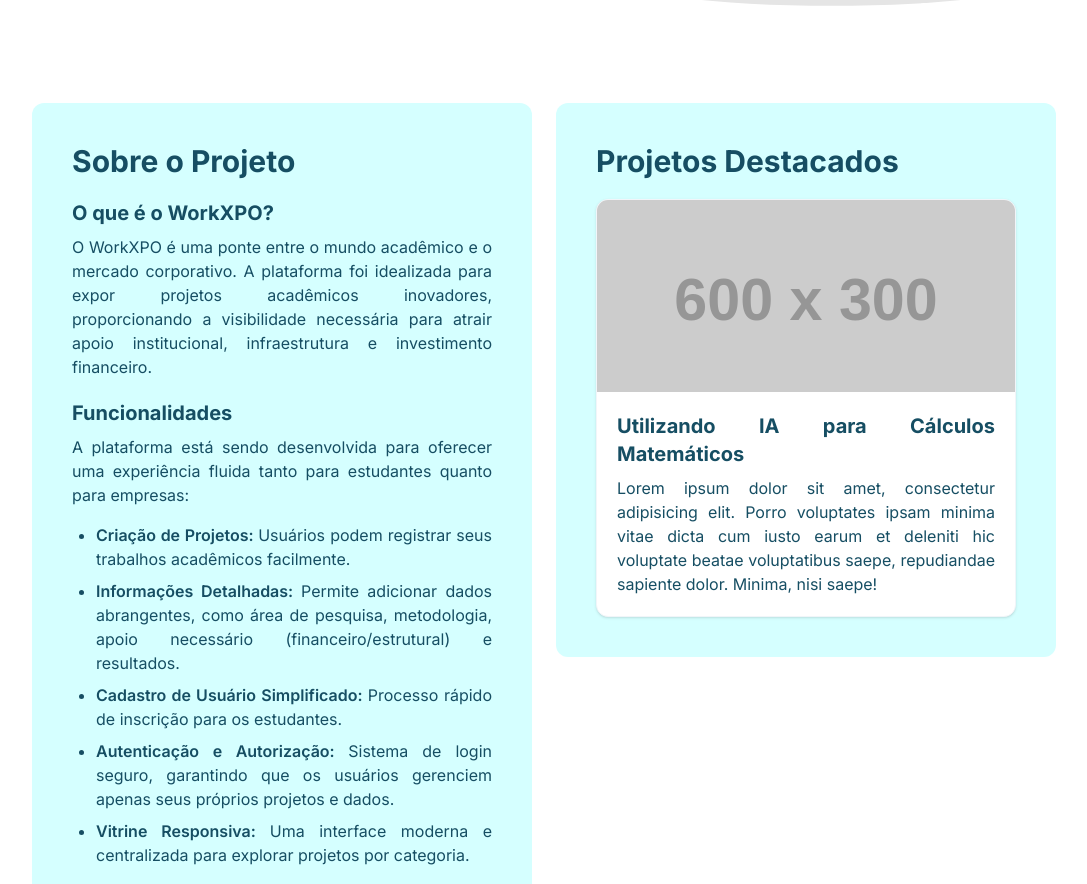
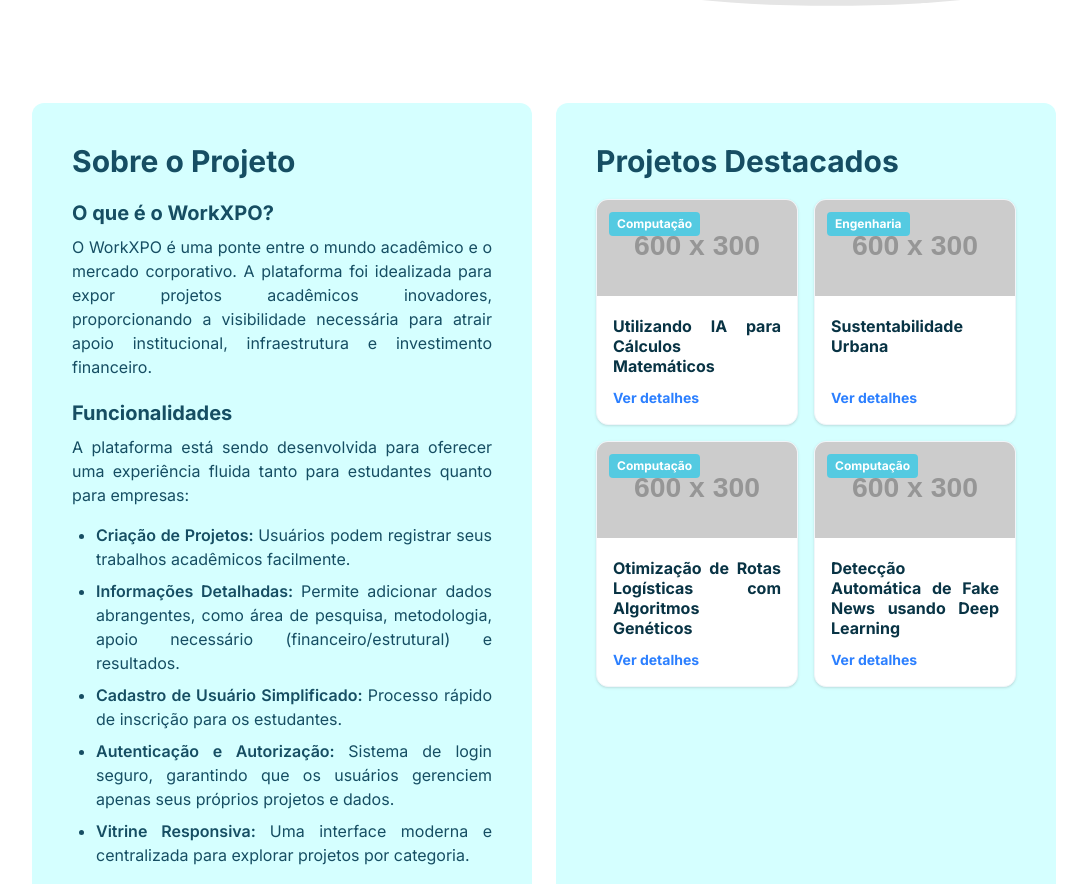
Before and after one commit to WorkXPO-Org/WorkXPO, a React (Vite) app in the folder frontend/: page / in a window 1280 px wide. Shown: the part 537-1421 px from the top of the page, without its empty margins (96-1183 px from the left). Built offline with nearby package versions, Linux system fonts and the light colour scheme.

Commit message:
added a projects-data, changed the style in featuredProjects and projectCard

```diff
--- a/frontend/src/components/Home/FeaturedProjects.jsx
+++ b/frontend/src/components/Home/FeaturedProjects.jsx
@@ -1,17 +1,24 @@
 import ProjectCard from "../ProjectCard";
+import { PROJECTS } from "../../data/projects-data";
 
 export default function FeaturedProjects() {
+
+  // takes only the first 4 projects in the projects-data
+  const featured = PROJECTS.slice(0, 4);
+
   return (
-    <section className="card-project">
+    <section className="card-project ">
       <h2 className="mb-5">Projetos Destacados</h2>
-      <ProjectCard
-        title={"Utilizando IA para Cálculos Matemáticos"}
-        category={"Computação"}
-        description={
-          "Lorem ipsum dolor sit amet, consectetur adipisicing elit. Porro voluptates ipsam minima vitae dicta cum iusto earum et deleniti hic voluptate beatae voluptatibus saepe, repudiandae sapiente dolor. Minima, nisi saepe!"
-        }
-        image={"https://placehold.co/600x300"}
-      ></ProjectCard>
+      <div className="grid grid-cols-2 gap-4">
+        {featured.map((project) => (
+          <ProjectCard
+            key={project.id}
+            title={project.title}
+            category={project.category}
+            image={project.image}
+          />
+        ))}
+      </div>
     </section>
   );
 }
--- a/frontend/src/components/Home/HomeComponent.jsx
+++ b/frontend/src/components/Home/HomeComponent.jsx
@@ -3,21 +3,25 @@
 import Hero from "./Hero";
 import FeaturedProjects from "./FeaturedProjects";
 
-export default function Home() {
+export default function HomeComponent() {
   return (
     <main>
       <Header />
+
       <div className="home-container">
+
         <Hero />
 
         <div className="flex flex-col md:flex-row gap-6 mb-10">
           <div className="md:w-1/2">
             <AboutProject />
           </div>
+
           <div className="md:w-1/2">
             <FeaturedProjects></FeaturedProjects>
           </div>
         </div>
+
       </div>
     </main>
   );
--- a/frontend/src/components/ProjectCard.jsx
+++ b/frontend/src/components/ProjectCard.jsx
@@ -1,14 +1,19 @@
-export default function ProjectCard({ title, category, image, description }) {
+import { Link } from "react-router-dom";
+
+export default function ProjectCard({ id, title, category, image }) {
   return (
-    <article className="project-card-container">
-      <div className="relative h-48 w-full overflow-hidden">
-        <img src={image} alt={title}/>
-        <span>{category}</span>
+    <article id={id} className="project-card-container">
+      <div className="relative h-24 w-full overflow-hidden">
+        <img src={image} alt={title} className="w-full h-full object-cover"/>
+        <span className="absolute top-3 left-3 bg-primary/90 text-xs px-2 py-1 rounded text-white font-bold">{category}</span>
       </div>
 
-      <div className="px-5 pb-5">
-        <h3>{title}</h3>
-        <p>{description}</p>
+      <div className="px-4 flex flex-col grow">
+        <h3 className="text-base font-bold leading-tight text-text-main mb-3 grow">{title}</h3>
+
+        <Link to={`/projects/${id}`} className="text-sm text-blue-500 font-bold hover:underline pb-4">
+          Ver detalhes
+        </Link>
       </div>
     </article>
   );
--- /dev/null
+++ b/frontend/src/data/projects-data.js
@@ -0,0 +1,46 @@
+const lorem = "Lorem ipsum dolor sit amet, consectetur adipisicing elit. Porro voluptates ipsam minima vitae dicta cum iusto earum et deleniti hic voluptate beatae voluptatibus saepe, repudiandae sapiente dolor. Minima, nisi saepe!";
+
+export const PROJECTS = [
+  {
+    id: 1,
+    title: "Utilizando IA para Cálculos Matemáticos",
+    category: "Computação",
+    description: lorem,
+    image: "https://placehold.co/600x300?text=Computacao"
+  },
+  {
+    id: 2,
+    title: "Sustentabilidade Urbana",
+    category: "Engenharia",
+    description: "Estudo sobre o impacto de telhados verdes em metrópoles.",
+    image: "https://placehold.co/600x300?text=Engenharia"
+  },
+  {
+    id: 3,
+    title: "Otimização de Rotas Logísticas com Algoritmos Genéticos",
+    category: "Computação",
+    description: "Aplicação de inteligência computacional para resolver o problema do caixeiro viajante em frotas de entrega urbanas, visando a redução da emissão de carbono e a minimização do tempo de entrega em grandes metrópoles.",
+    image: "https://placehold.co/600x300?text=Computacao"
+  },
+  {
+    id: 4,
+    title: "Detecção Automática de Fake News usando Deep Learning",
+    category: "Computação",
+    description: "Pesquisa focada no processamento de linguagem natural (NLP) para identificar padrões semânticos em notícias falsas, utilizando redes neurais recorrentes para classificar a veracidade de textos em redes sociais.",
+    image: "https://placehold.co/600x300?text=Computacao"
+  },
+  {
+    id: 5,
+    title: "Monitoramento Remoto de Sinais Vitais via IoT",
+    category: "Saúde",
+    description: "Desenvolvimento de um sistema de baixo custo para monitoramento em tempo real de pacientes cardíacos, utilizando sensores integrados que enviam alertas automáticos para equipes médicas via dispositivos móveis.",
+    image: "https://placehold.co/600x300?text=Saude"
+  },
+  {
+    id: 6,
+    title: "Impacto da Realidade Virtual na Reabilitação Motora",
+    category: "Saúde",
+    description: "Estudo clínico sobre a utilização de ambientes imersivos em 3D para auxiliar a recuperação de pacientes pós-AVC, focando no engajamento do paciente e na neuroplasticidade durante os exercícios de fisioterapia.",
+    image: "https://placehold.co/600x300?text=Saude"
+  },
+];
--- a/frontend/src/style.css
+++ b/frontend/src/style.css
@@ -21,7 +21,7 @@
   }
 
   .card-project {
-    @apply bg-cyan-brighter text-dark;
+    @apply bg-cyan-brighter text-dark h-full;
 
     @apply rounded-xl p-10;
 
```
